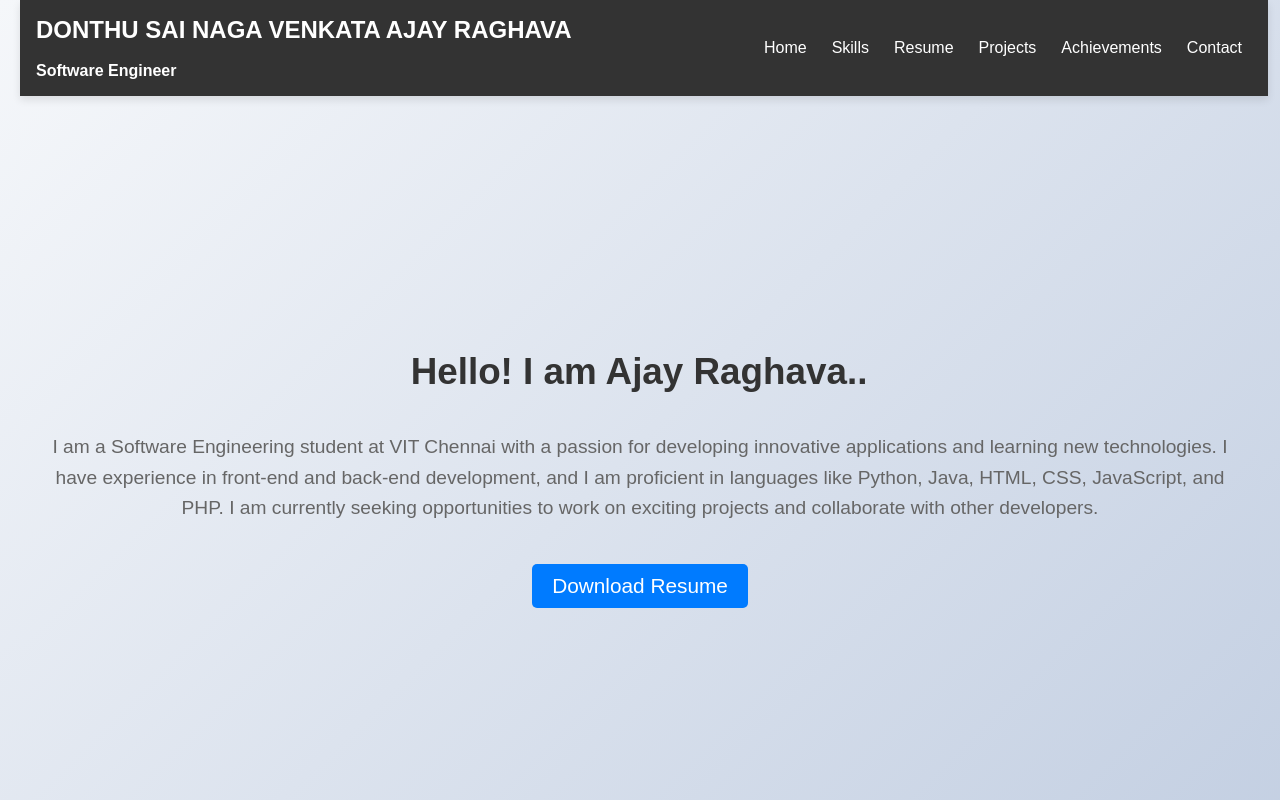
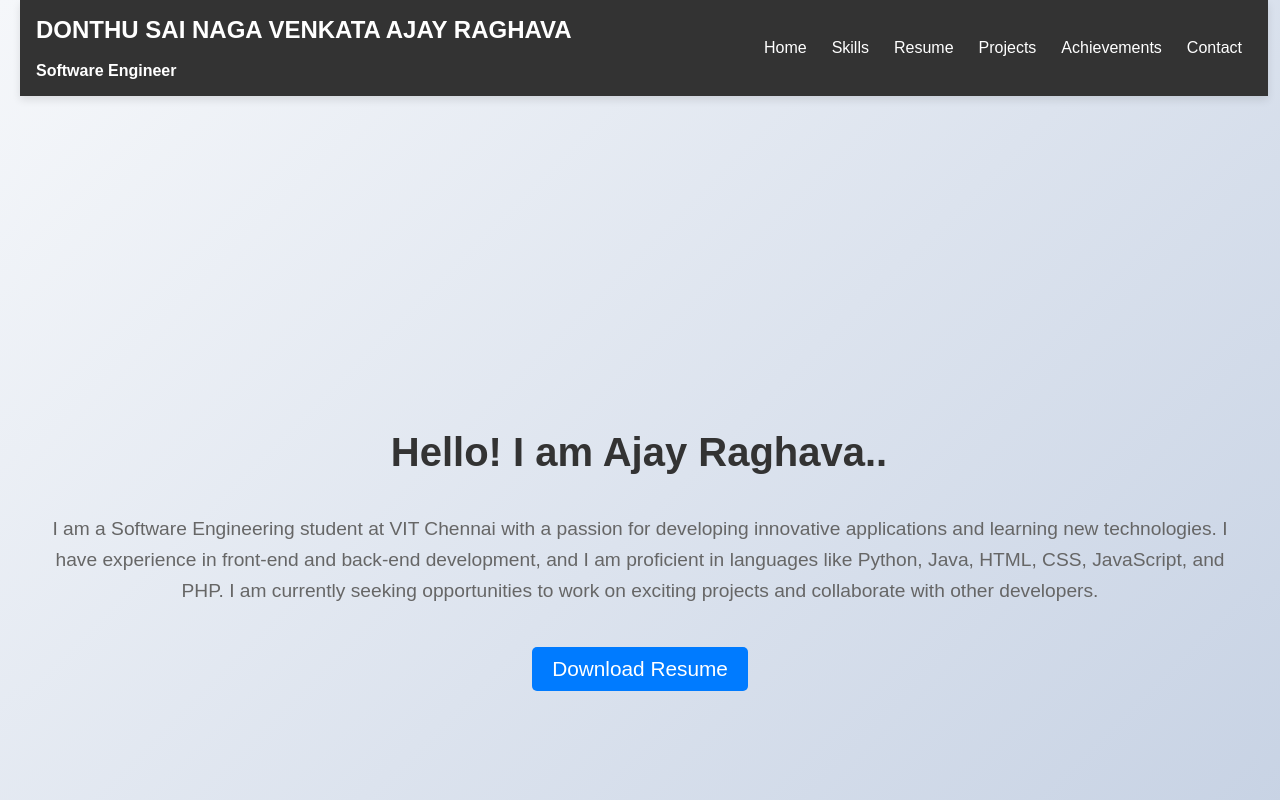
Before and after one commit to AJAY-RAGHAVA/Portfolio, a React (Create React App) app: page / in a window 1280 px wide. Shown: the top 800 px of the page. Built offline with nearby package versions, Linux system fonts and the light colour scheme.

Commit message:
Update Home.css

```diff
--- a/src/components/Home.css
+++ b/src/components/Home.css
@@ -14,14 +14,14 @@
   justify-content: center;
   align-items: center;
   text-align: center;
-  height: 100vh;
+  height: 120vh;
   background: linear-gradient(135deg, #f5f7fa 0%, #c3cfe2 100%);
   padding: 20px;
   overflow: hidden;
 }
 
 .home-container .animated-text {
-  font-size: 2.3em;
+  font-size: 2.5em;
   color: #333;
   margin-bottom: 20px;
   border-right: 2px solid rgba(0,0,0,0.75);
```
